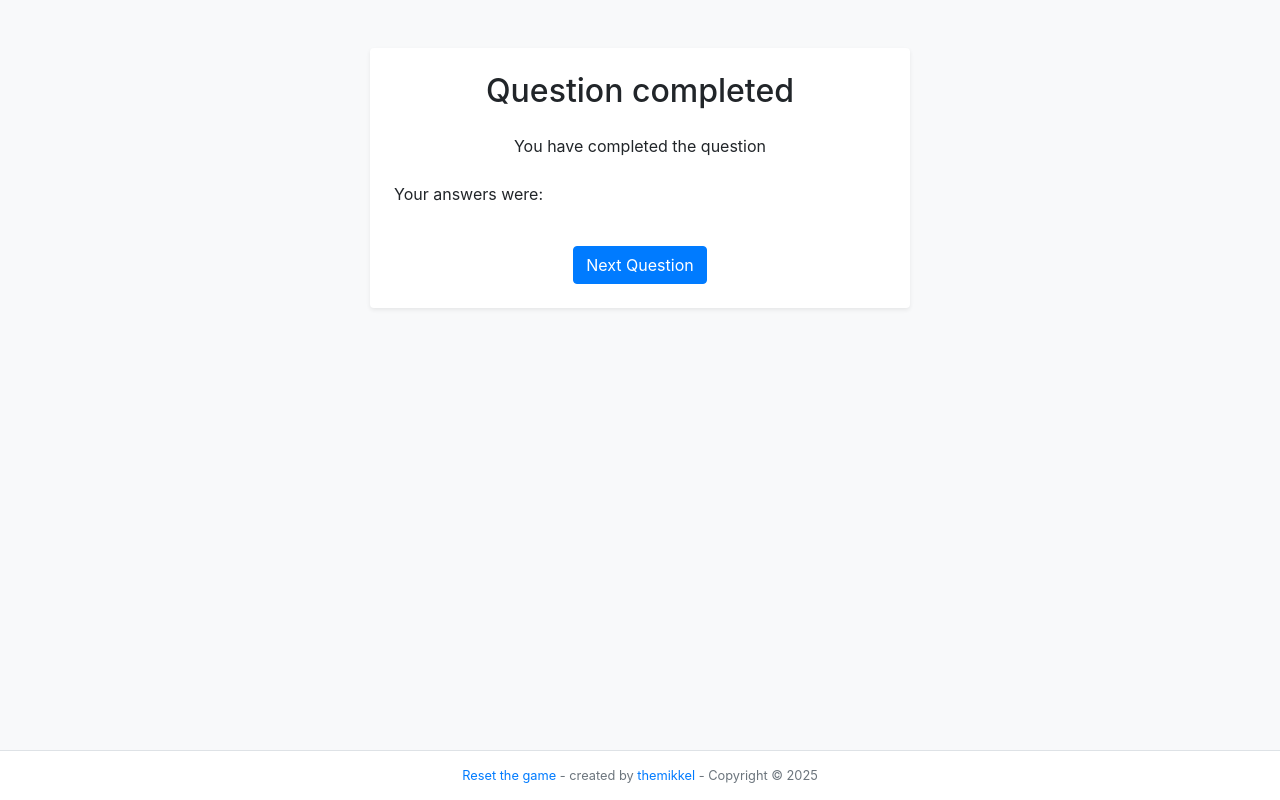
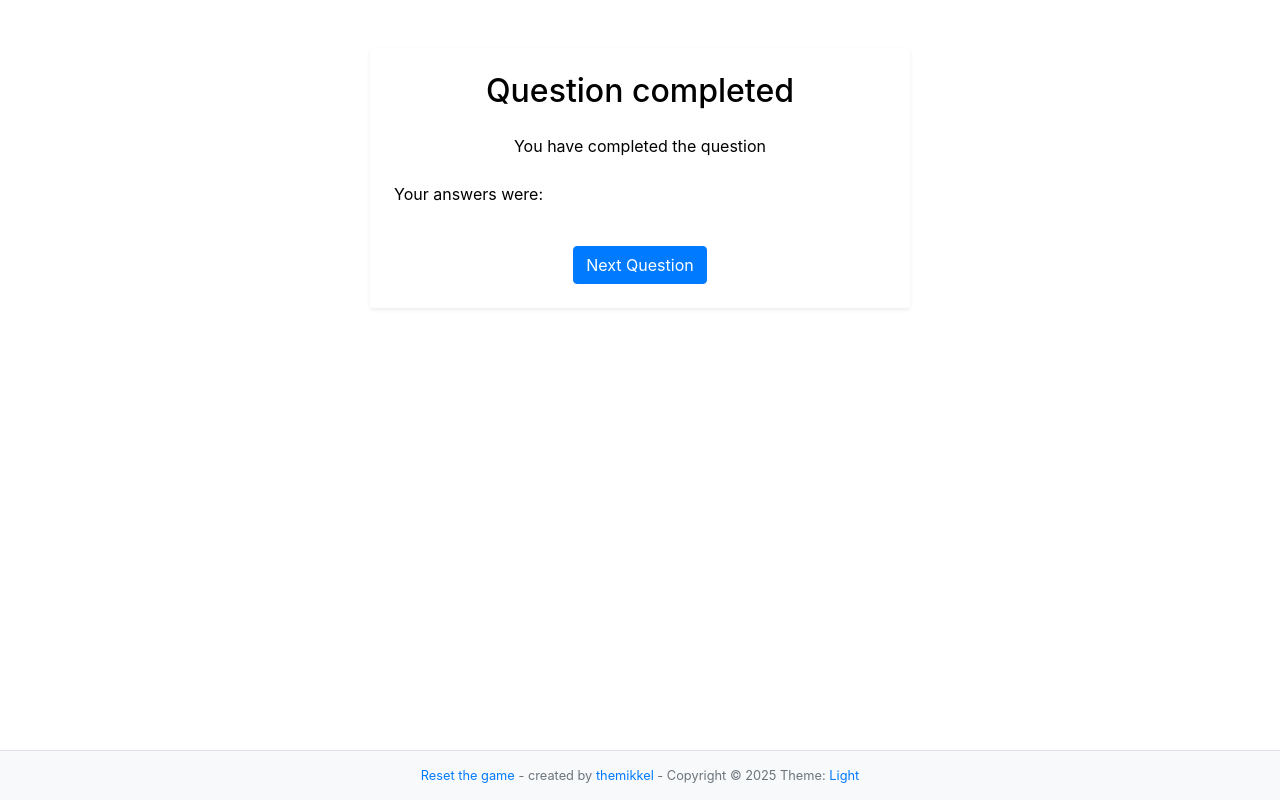
Before and after one commit to The0mikkel/flask-quiz, a Flask app: template templates/complete.html in a window 1280 px wide. Run offline with Flask 3, Linux system fonts and the light colour scheme; the template is opened without the code that fills it, so the values that code supplies are empty; some libraries are stand-ins or nearby versions.

Commit message:
feat: Add dark mode

```diff
--- a/templates/layout.html
+++ b/templates/layout.html
@@ -16,19 +16,62 @@
 	<meta name="description" content="Quiz" />
 	<meta name="author" content="themikkel" />
 	<meta http-equiv="content-language" content="da" />
+	<style>
+		:root {
+			--bg-color: #ffffff;
+			--text-color: #000000;
+			--link-color: #007bff;
+			--footer-bg-color: #f8f9fa;
+		}
+
+		[data-theme="dark"] {
+			--bg-color: #121212;
+			--text-color: #ffffff;
+			--link-color: #bb86fc;
+			--footer-bg-color: #1f1f1f;
+		}
+
+		body {
+			background-color: var(--bg-color);
+			color: var(--text-color);
+		}
+
+		a {
+			color: var(--link-color);
+			text-decoration: none;
+		}
+
+		a:hover {
+			color: var(--link-color);
+			filter: brightness(85%);
+		}
+
+		footer {
+			background-color: var(--footer-bg-color);
+		}
+
+		/* Ensure card bodies aligns with dark theme */
+		[data-theme="dark"] .card,
+		[data-theme="dark"] .list-group-item {
+			background-color: #1f1f1f;
+		}
+	</style>
 </head>
 
-<body class="bg-light d-flex flex-column">
+<body class="d-flex flex-column" data-theme="">
 	<div class="container py-5 flex-grow-1">
 		{% block content %}
 
 		{% endblock %}
 	</div>
-  <footer class="mb-0 text-muted border-top text-center bg-white">
+	<footer id="footer" class="mb-0 text-muted border-top text-center bg-dark">
 		<p class="small text-secondary">
-      <a class="text-decoration-none" href="/reset">Reset the game</a> - created by <a class="text-decoration-none"
-        href="https://themikkel.dk">themikkel</a> - Copyright &copy; {{
+			<a class="text-decoration-none" href="/reset">Reset the game</a> - created by <a
+				class="text-decoration-none" href="https://themikkel.dk">themikkel</a> - Copyright &copy; {{
 			now.year }}
+
+			<!-- Pretty toggle, with the current theme displayed -->
+			<span>Theme: <span id="theme-toggle" onclick="toggleTheme()" style="cursor: pointer;">Light</span></span>
 		</p>
 	</footer>
 
@@ -48,12 +91,47 @@
 			/* Vertically center the text there */
 		}
 	</style>
-  {% block extra_css %}
 
-  {% endblock %}
-  {% block extra_js %}
+	<script>
 
-  {% endblock %}
+		// Check for saved user preference, if any, on load of the website
+		if (localStorage.getItem('theme') === 'dark' || (!localStorage.getItem('theme') && window.matchMedia('(prefers-color-scheme: dark)').matches)) {
+			document.body.setAttribute('data-theme', 'dark');
+		} else {
+			document.body.removeAttribute('data-theme');
+		}
+
+		// Toggle theme function
+		function toggleTheme() {
+			if (document.body.getAttribute('data-theme') === 'dark') {
+				document.body.removeAttribute('data-theme');
+				localStorage.setItem('theme', 'light');
+			} else {
+				document.body.setAttribute('data-theme', 'dark');
+				localStorage.setItem('theme', 'dark');
+			}
+			updateThemeButton();
+		}
+
+		function getTheme() {
+			return document.body.getAttribute('data-theme') === 'dark' ? 'dark' : 'light'
+		}
+
+		function updateThemeButton() {
+			document.getElementById('theme-toggle').innerText = getTheme().charAt(0).toUpperCase() + getTheme().slice(1);
+
+			if (getTheme() === 'dark') {
+				document.getElementById('theme-toggle').style.color = '#bb86fc';
+				document.getElementById('footer').classList.add('bg-dark');
+				document.getElementById('footer').classList.remove('bg-light');
+			} else {
+				document.getElementById('theme-toggle').style.color = '#007bff';
+				document.getElementById('footer').classList.add('bg-light');
+				document.getElementById('footer').classList.remove('bg-dark');
+			}
+		}
+		updateThemeButton();
+	</script>
 </body>
 
 </html>
```
Also changed, not shown: templates/quiz_select.html (+8 -0 lines). Lines whose indentation alone changed are shown as unchanged.
